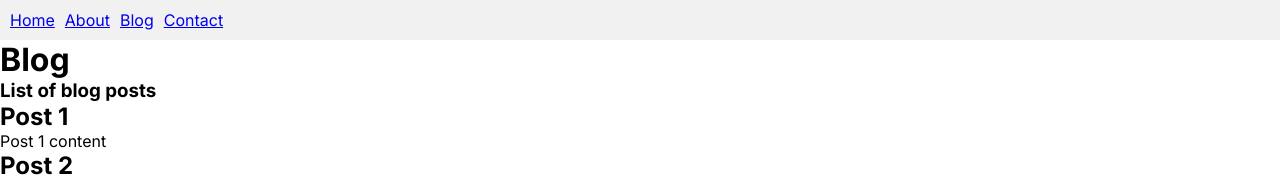
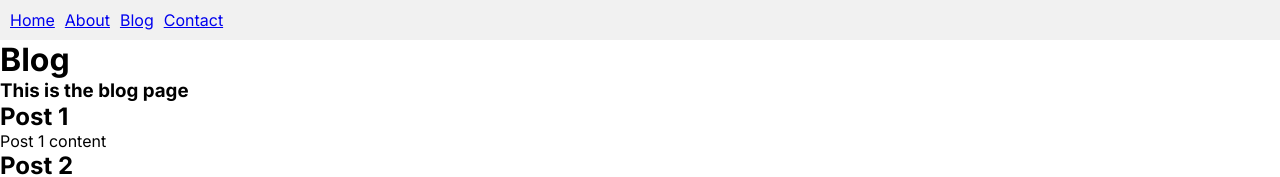
Before and after one commit to mrzalyaul/mrzalyaul.github.io, a Next.js app: page /blog in a window 1280 px wide. Shown: the top 177 px of the page. Built offline with nearby package versions, Linux system fonts and the light colour scheme.

Commit message:
feat: update the blog page description

```diff
--- a/src/app/blog/page.tsx
+++ b/src/app/blog/page.tsx
@@ -2,7 +2,7 @@ export default function Page() {
     return (
         <div>
             <h1>Blog</h1>
-            <h3>List of blog posts</h3>
+            <h3>This is the blog page</h3>
 
             <div>
                 <h2>Post 1</h2>
```
